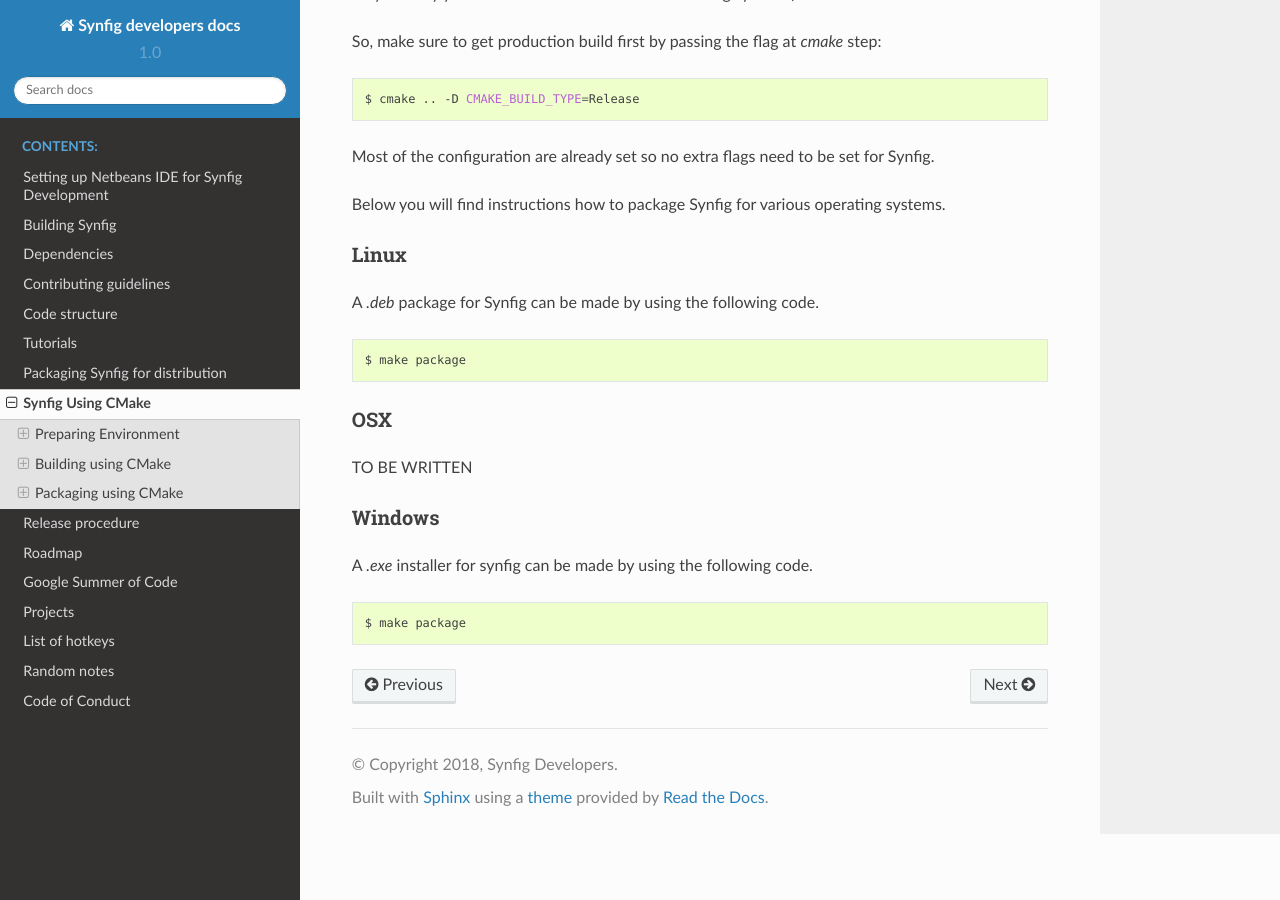
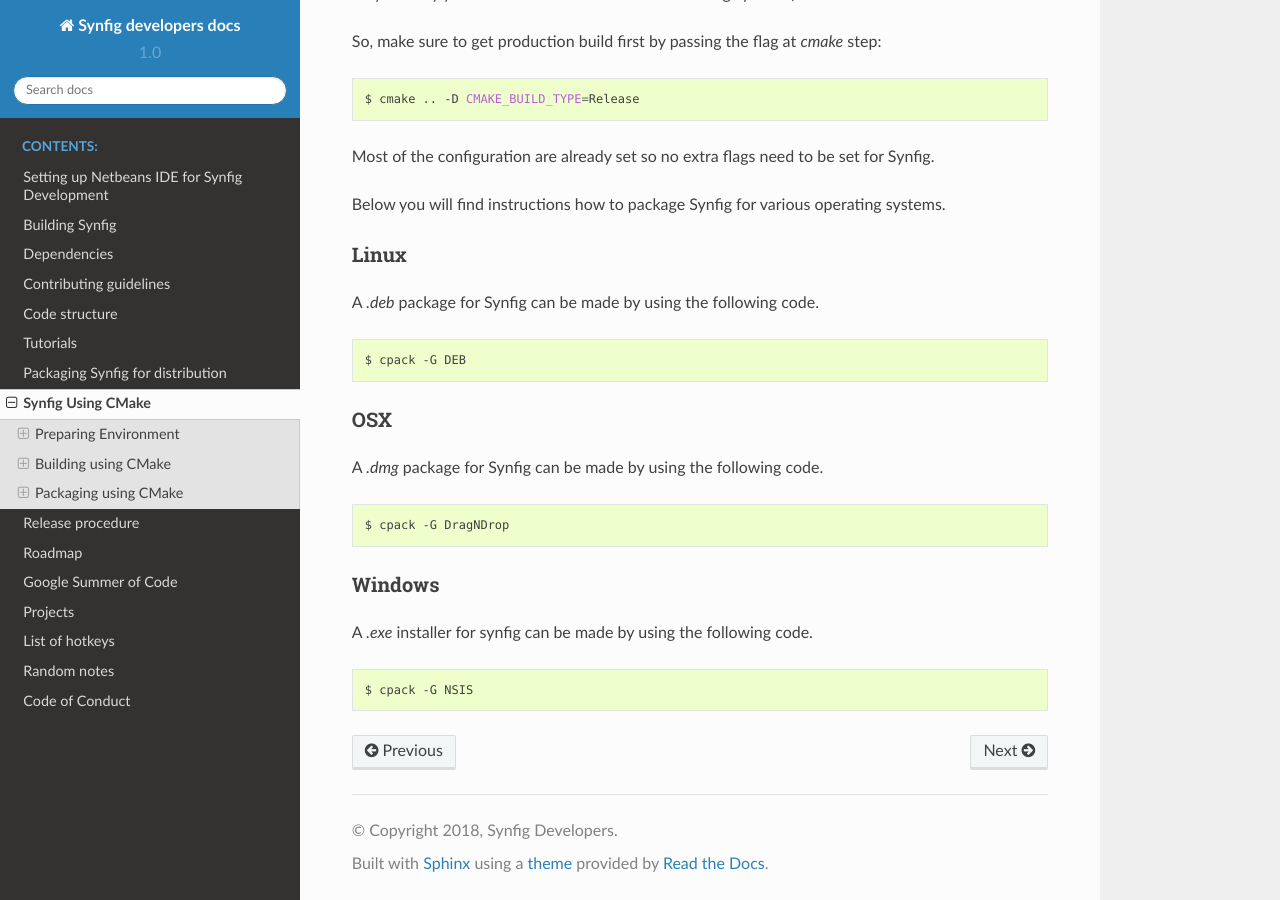
Before and after one commit to synfig/synfig-docs-dev, a Sphinx documentation site: the page built from docs/common/cmake.rst, in a window 1280 px wide and 900 px high, scrolled down 5710 px. Built offline with Sphinx 7.4.7 and the Read the Docs theme 2.0.0, drawn with Linux system fonts in a browser that asks for light colours.

Commit message:
Fixed cpack packaging documentation.

```diff
--- a/docs/common/cmake.rst
+++ b/docs/common/cmake.rst
@@ -249,12 +249,16 @@
 
 .. code:: bash
 
-    $ make package
+    $ cpack -G DEB
 
 OSX
 ---
 
-TO BE WRITTEN
+A *.dmg* package for Synfig can be made by using the following code.
+
+.. code:: bash
+
+    $ cpack -G DragNDrop
 
 Windows
 -------
@@ -263,4 +267,4 @@
 
 .. code:: bash
 
-    $ make package
+    $ cpack -G NSIS
```
